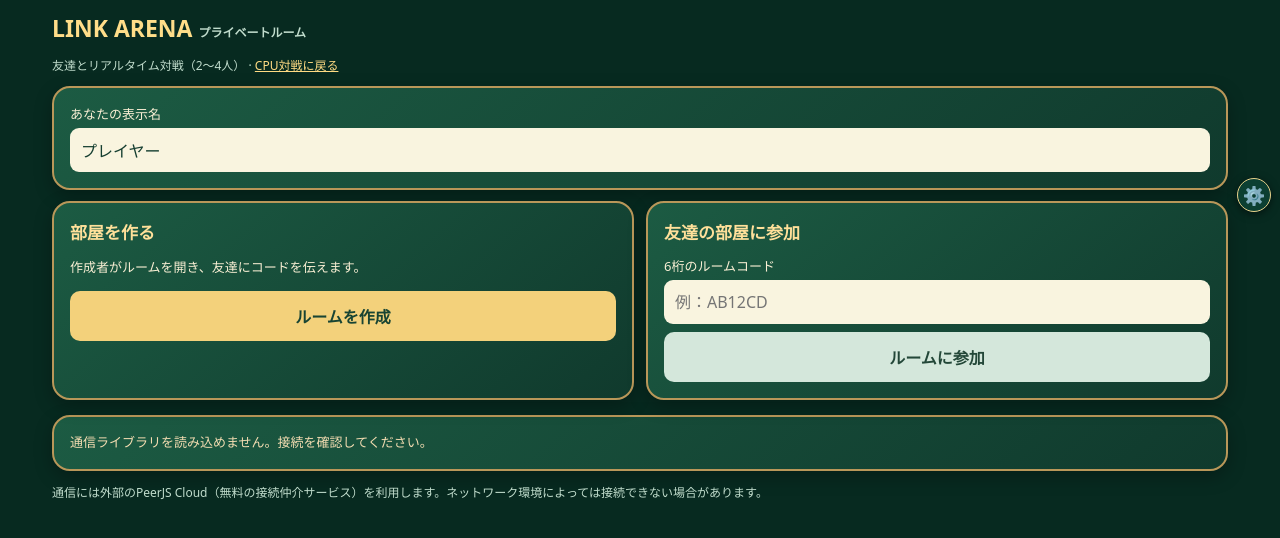
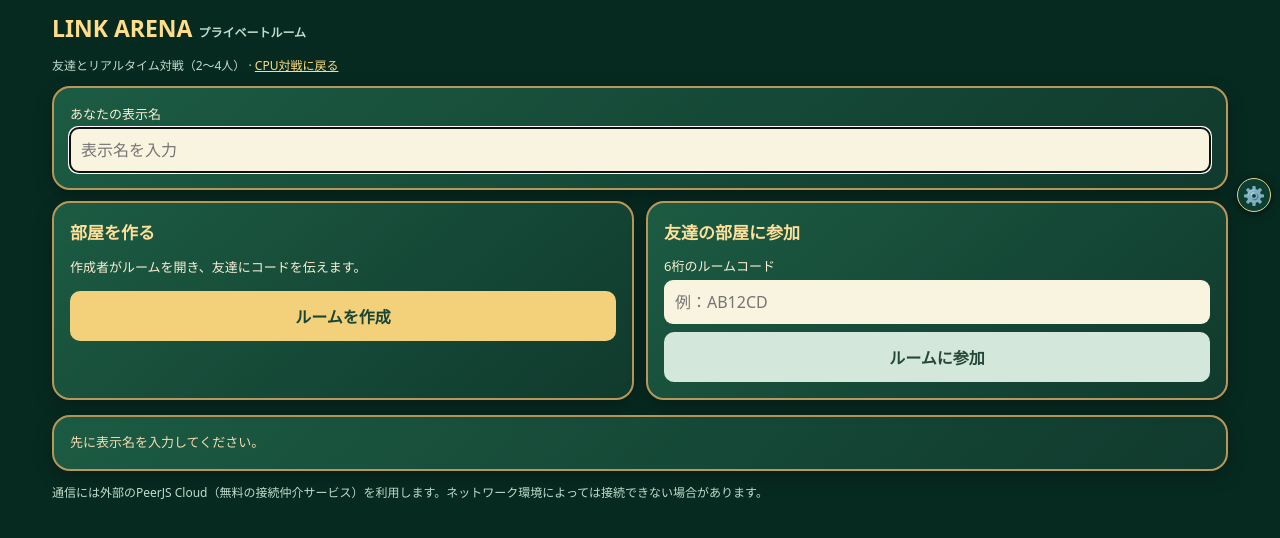
Before and after one commit to linkarena-studio/link-arena, a plain HTML site: page room.html in a window 1280 px wide. Both pictures are taken after a click on the button "ルームを作成". Drawn offline with Linux system fonts and the light colour scheme.

Commit message:
Start multiplayer nickname field empty and require a display name before creating or joining rooms

```diff
--- a/room.html
+++ b/room.html
@@ -1,6 +1,6 @@
 <!doctype html>
 <html lang="ja"><head><meta charset="utf-8"><meta name="viewport" content="width=device-width,initial-scale=1,viewport-fit=cover"><meta name="theme-color" content="#08291e">
-<title>LINK ARENA | プライベートルーム v0.5.2</title>
+<title>LINK ARENA | プライベートルーム v0.5.3</title>
 <style>
 *{box-sizing:border-box}html,body{margin:0;min-height:100%;font-family:system-ui,-apple-system,"Noto Sans JP",sans-serif;color:#f9efd4;background:#072a20}
 button,input{font:inherit}button{cursor:pointer;touch-action:manipulation;border:0;border-radius:10px;font-weight:800;padding:10px 14px;background:#f3d17b;color:#184433}button:disabled{opacity:.38;cursor:not-allowed}input{width:100%;border-radius:9px;background:#f9f4df;color:#153e30;border:0;padding:11px;font-size:16px}.hidden{display:none!important}a{color:#ffdb83}
@@ -58,7 +58,7 @@ main{max-width:1200px;margin:auto;padding:12px}h1{font-size:23px;color:#ffdd89;m
 <section id="lobby">
  <h1>LINK ARENA <span class="small">プライベートルーム</span></h1>
  <p class="small">友達とリアルタイム対戦（2〜4人） · <a href="./">CPU対戦に戻る</a></p>
- <div class="panel field"><label for="nick">あなたの表示名</label><input id="nick" maxlength="12" value="プレイヤー" autocomplete="nickname"></div>
+ <div class="panel field"><label for="nick">あなたの表示名</label><input id="nick" maxlength="12" placeholder="表示名を入力" autocomplete="nickname" required></div>
  <div class="lobby-grid" id="lobbyGrid">
   <div class="panel"><h2>部屋を作る</h2><p class="howto">作成者がルームを開き、友達にコードを伝えます。</p><button class="primary" id="createBtn">ルームを作成</button></div>
   <div class="panel"><h2>友達の部屋に参加</h2><div class="field"><label for="roomInput">6桁のルームコード</label><input id="roomInput" placeholder="例：AB12CD" maxlength="6" autocapitalize="characters"></div><button class="primary secondary" id="joinBtn">ルームに参加</button></div>
@@ -93,7 +93,8 @@ const DESCS=["凹凸をつなげて出します","次の人が1枚引く","進
 const rand=n=>Math.floor(Math.random()*n);
 let peer=null,conn=null,host=false,seat=0,code="",nick="",peers=new Map(),lobby=[],game=null,view=null,selectedId=null,lastBoardId=null,seq=1,actionBusy=false;
 function status(s){$("status").textContent=s}function escapeText(v){return String(v).replace(/[&<>"']/g,ch=>({"&":"&amp;","<":"&lt;",">":"&gt;",'"':"&quot;","'":"&#39;"}[ch]))}
-function name(){return ($("nick").value.trim().slice(0,12)||"プレイヤー")}
+function name(){return $("nick").value.trim().slice(0,12)}
+function checkName(){if(name())return true;status("先に表示名を入力してください。");$("nick").focus();return false}
 function newCode(){const abc="ABCDEFGHJKLMNPQRSTUVWXYZ23456789";const bytes=new Uint8Array(6);crypto.getRandomValues(bytes);return Array.from(bytes,b=>abc[b%abc.length]).join("")}
 function hostId(c){return "link-arena-room-"+c.toLowerCase()}
 function makeCard(){return {id:seq++,type:rand(NAMES.length),left:1+rand(7),right:1+rand(7),color:rand(COLORS.length)}}
@@ -106,8 +107,8 @@ function showWaiting(){ $("waiting").classList.remove("hidden");$("lobbyGrid").c
 function renderLobby(){const members=host?lobby:window.remoteRoster||[];$("roster").replaceChildren();members.forEach((p,i)=>{const el=document.createElement("span");el.className="seat";el.textContent=(i===0?"👑 ":"")+(i+1)+". "+p.name;$("roster").appendChild(el)});$("startBtn").classList.toggle("hidden",!host);$("startBtn").disabled=members.length<2;$("startBtn").textContent=members.length+"人でゲーム開始"}
 function teardown(){if(peer){try{peer.destroy()}catch(e){}}peer=null;conn=null;peers.clear();host=false;game=null;view=null;lobby=[];selectedId=null;window.remoteRoster=null;$("lobby").classList.remove("hidden");$("game").classList.add("hidden");$("waiting").classList.add("hidden");$("lobbyGrid").classList.remove("hidden")}
 function connectionError(err){status("通信エラー："+(err?.type==="peer-unavailable"?"部屋が見つかりません。コードを確認してください。":err?.message||"接続できませんでした。"))}
-function create(){window.LAAudio?.start();if(typeof Peer==="undefined"){status("通信ライブラリを読み込めません。接続を確認してください。");return}teardown();host=true;seat=0;nick=name();code=newCode();lobby=[{name:nick,connected:true}];status("ルームを作成しています…");$("createBtn").disabled=true;peer=new Peer(hostId(code));peer.on("open",()=>{$("createBtn").disabled=false;showWaiting();status("ルームを作成しました。コードを友達に送ってください。")});peer.on("connection",onIncoming);peer.on("error",err=>{$("createBtn").disabled=false;connectionError(err)});peer.on("disconnected",()=>status("接続サーバーとの通信が切れました。再接続を確認してください。"))}
-function join(){window.LAAudio?.start();if(typeof Peer==="undefined"){status("通信ライブラリを読み込めません。");return}const room=sanitizeCode($("roomInput").value);if(room.length!==6){status("6桁のルームコードを入力してください。");return}teardown();code=room;nick=name();host=false;status("部屋に接続しています…");$("joinBtn").disabled=true;peer=new Peer();peer.on("open",()=>{conn=peer.connect(hostId(code),{reliable:true});conn.on("open",()=>{conn.send({type:"hello",name:nick});status("参加確認中…")});conn.on("data",onGuestData);conn.on("error",connectionError);conn.on("close",()=>{status("部屋との接続が切れました。再参加してください。");$("joinBtn").disabled=false;$("game").classList.add("hidden");$("lobby").classList.remove("hidden")})});peer.on("error",err=>{$("joinBtn").disabled=false;connectionError(err)})}
+function create(){if(!checkName())return;window.LAAudio?.start();if(typeof Peer==="undefined"){status("通信ライブラリを読み込めません。接続を確認してください。");return}teardown();host=true;seat=0;nick=name();code=newCode();lobby=[{name:nick,connected:true}];status("ルームを作成しています…");$("createBtn").disabled=true;peer=new Peer(hostId(code));peer.on("open",()=>{$("createBtn").disabled=false;showWaiting();status("ルームを作成しました。コードを友達に送ってください。")});peer.on("connection",onIncoming);peer.on("error",err=>{$("createBtn").disabled=false;connectionError(err)});peer.on("disconnected",()=>status("接続サーバーとの通信が切れました。再接続を確認してください。"))}
+function join(){if(!checkName())return;window.LAAudio?.start();if(typeof Peer==="undefined"){status("通信ライブラリを読み込めません。");return}const room=sanitizeCode($("roomInput").value);if(room.length!==6){status("6桁のルームコードを入力してください。");return}teardown();code=room;nick=name();host=false;status("部屋に接続しています…");$("joinBtn").disabled=true;peer=new Peer();peer.on("open",()=>{conn=peer.connect(hostId(code),{reliable:true});conn.on("open",()=>{conn.send({type:"hello",name:nick});status("参加確認中…")});conn.on("data",onGuestData);conn.on("error",connectionError);conn.on("close",()=>{status("部屋との接続が切れました。再参加してください。");$("joinBtn").disabled=false;$("game").classList.add("hidden");$("lobby").classList.remove("hidden")})});peer.on("error",err=>{$("joinBtn").disabled=false;connectionError(err)})}
 function onIncoming(c){if(!host){c.close();return}c.on("data",msg=>{if(!msg||typeof msg!=="object")return;if(!c.roomSeat){if(msg.type!=="hello")return;if(game?.started||lobby.length>=4){c.send({type:"reject",reason:game?.started?"対戦が始まっています":"ルームが満員です"});setTimeout(()=>c.close(),200);return}const n=String(msg.name||"ゲスト").trim().slice(0,12)||"ゲスト";lobby.push({name:n,connected:true});c.roomSeat=lobby.length-1;peers.set(c.roomSeat,c);c.send({type:"assigned",seat:c.roomSeat,code});broadcastLobby();return}if(msg.type==="action"&&game?.started)handleAction(c.roomSeat,msg.action)});c.on("close",()=>{const i=c.roomSeat;if(!i)return;peers.delete(i);if(!game?.started){lobby.splice(i,1);const newMap=new Map();Array.from(peers.values()).forEach(x=>{if(x.roomSeat>i)x.roomSeat--;newMap.set(x.roomSeat,x)});peers=newMap;broadcastLobby()}else{game.players[i].connected=false;game.log=game.players[i].name+"が退出しました。";if(game.turn===i&&!game.pending)nextTurn(i);else if(game.pending?.actor===i){game.pending=null;nextTurn(i)}publish()}})}
 function broadcastLobby(){renderLobby();for(const [i,c] of peers){if(c.open)c.send({type:"lobby",roster:lobby,seat:i})}}
 function onGuestData(msg){if(!msg||typeof msg!=="object")return;if(msg.type==="reject"){status(msg.reason||"参加できませんでした");$("joinBtn").disabled=false;return}if(msg.type==="assigned"){seat=msg.seat;code=msg.code;showWaiting();status("友達の参加を待っています…");$("joinBtn").disabled=false}if(msg.type==="lobby"){if(Number.isInteger(msg.seat))seat=msg.seat;window.remoteRoster=msg.roster;renderLobby()}if(msg.type==="state"){const wasStarted=view?.started;view=msg.view;seat=msg.seat;displayGame(!wasStarted&&view.started)}if(msg.type==="effect")showEffect(msg.event)}
```
